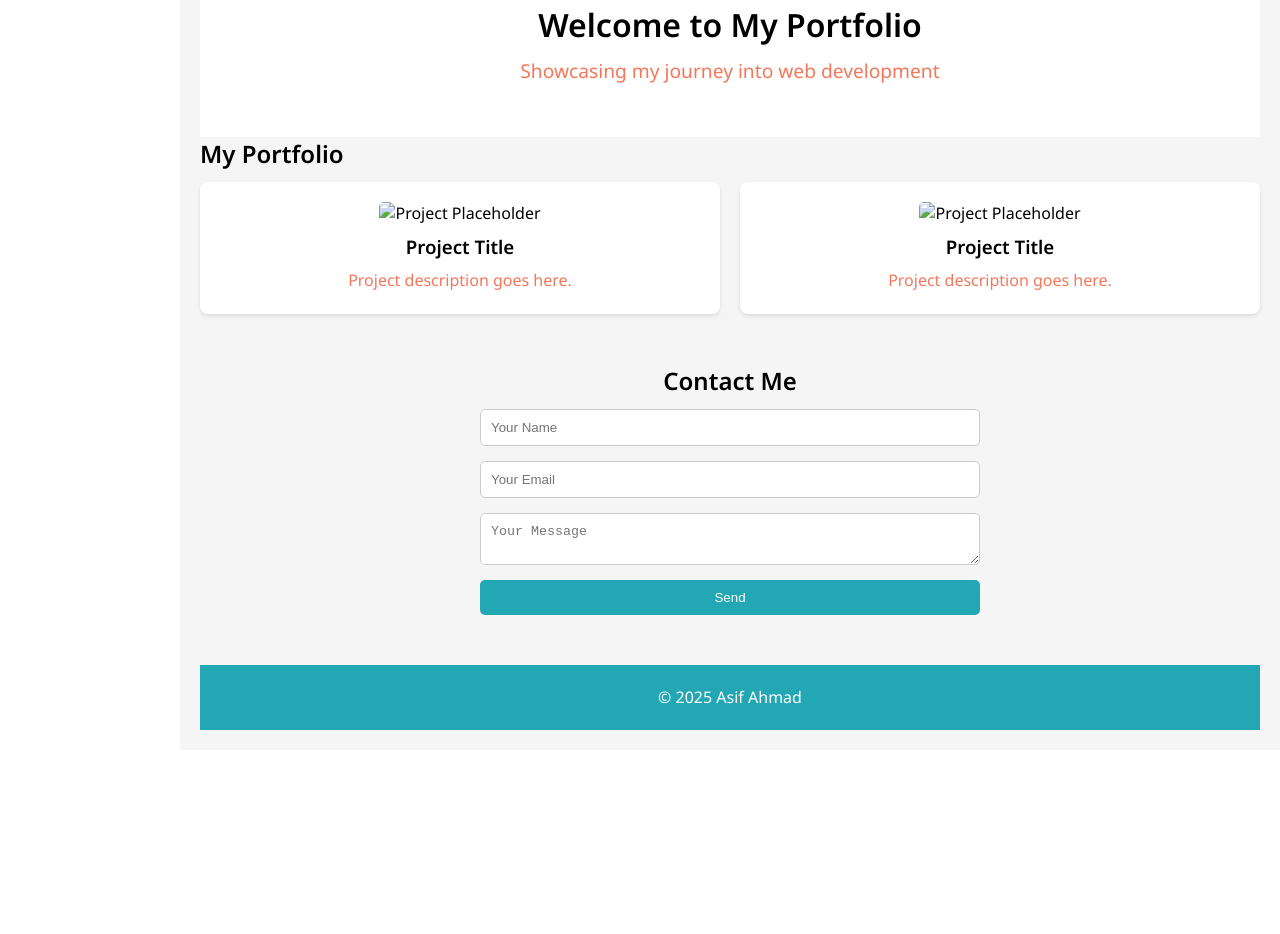
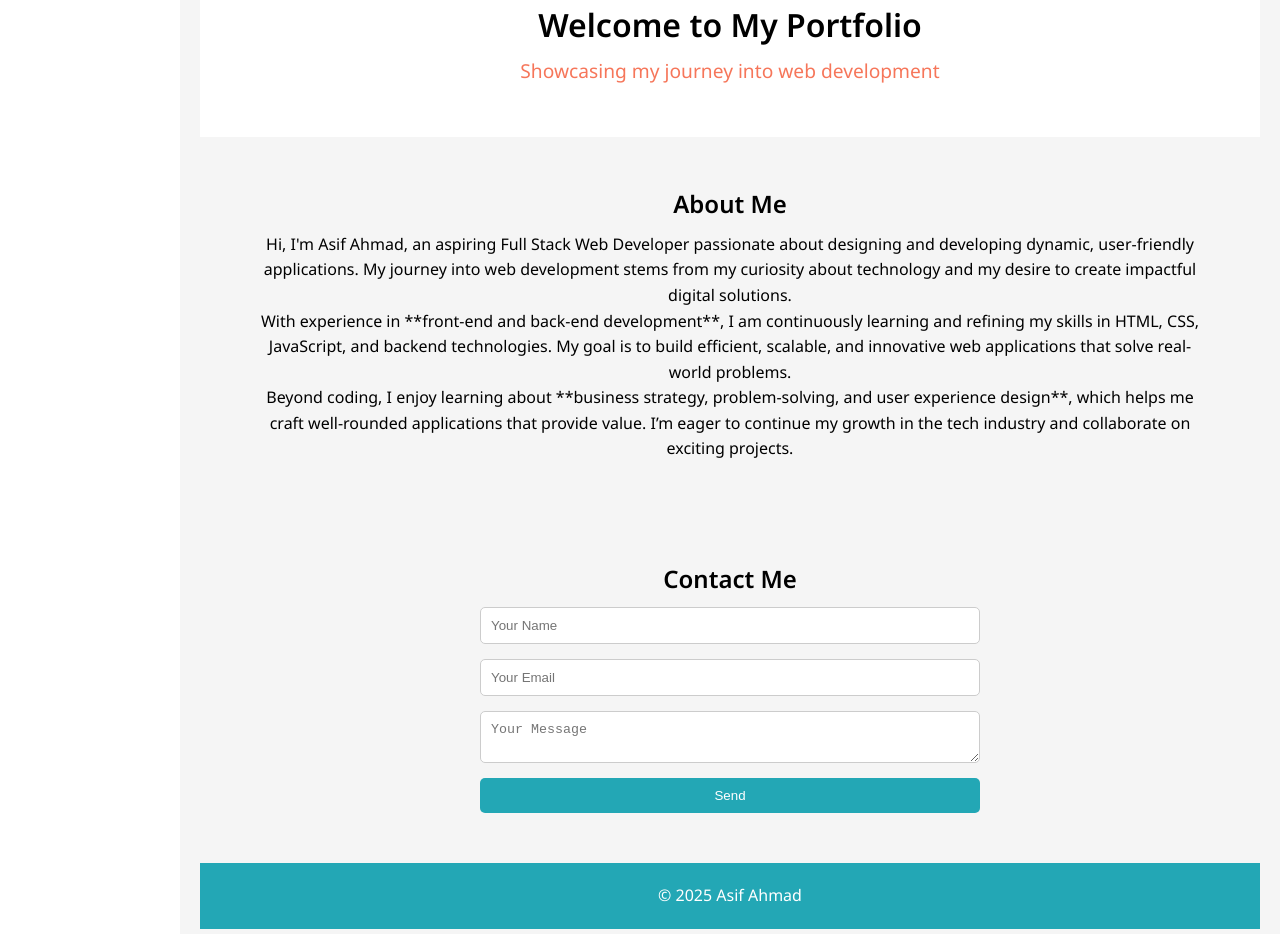
Before and after one commit to asifzoma/profile, a plain HTML site: page about-me.html in a window 1280 px wide. Shown: the part 867-1801 px from the top of the page. Before the commit the page ends 1617 px from the top, so only its background shows below. Drawn offline with Linux system fonts and the light colour scheme.

Commit message:
About me page connected and added
I have ensured that the About me content has been added, the html for the about me page has been amended and the page has been connected to the initial index page to link through to about me via the home page.

```diff
--- a/about-me.html
+++ b/about-me.html
@@ -59,21 +59,22 @@
                 <p>Showcasing my journey into web development</p>
             </section>
 
-            <!-- Portfolio Section -->
-            <section id="portfolio" class="portfolio">
-                <h2>My Portfolio</h2>
-                <div class="portfolio-container">
-                    <div class="project-card">
-                        <img src="img/placeholder.jpg" alt="Project Placeholder">
-                        <h3>Project Title</h3>
-                        <p>Project description goes here.</p>
-                    </div>
-                    <div class="project-card">
-                        <img src="img/placeholder.jpg" alt="Project Placeholder">
-                        <h3>Project Title</h3>
-                        <p>Project description goes here.</p>
-                    </div>
-                </div>
+            <!-- About Me -->
+            <section class="about-me">
+                <h2>About Me</h2>
+                <p>
+                    Hi, I'm Asif Ahmad, an aspiring Full Stack Web Developer passionate about designing and developing dynamic, user-friendly applications.
+                    My journey into web development stems from my curiosity about technology and my desire to create impactful digital solutions.
+                </p>
+                <p>
+                    With experience in **front-end and back-end development**, I am continuously learning and refining my skills in HTML, CSS, JavaScript,
+                    and backend technologies. My goal is to build efficient, scalable, and innovative web applications that solve real-world problems.
+                </p>
+                <p>
+                    Beyond coding, I enjoy learning about **business strategy, problem-solving, and user experience design**,
+                    which helps me craft well-rounded applications that provide value. I’m eager to continue my growth in the tech industry
+                    and collaborate on exciting projects.
+                </p>
             </section>
 
             <!-- Contact Form -->
--- a/scss/components/_layout.scss
+++ b/scss/components/_layout.scss
@@ -122,6 +122,12 @@
     }
 }
 
+// About Me Section
+.about-me {
+    text-align: center;
+    padding: 50px;
+}
+
 // Contact Section
 .contact {
     text-align: center;
```
Also changed, not shown: index.html (+1 -1 lines), css/style.css, 1 other file.
